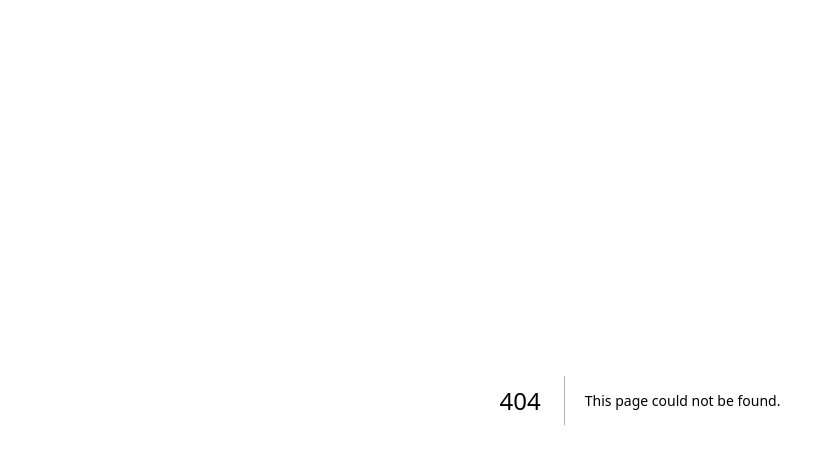
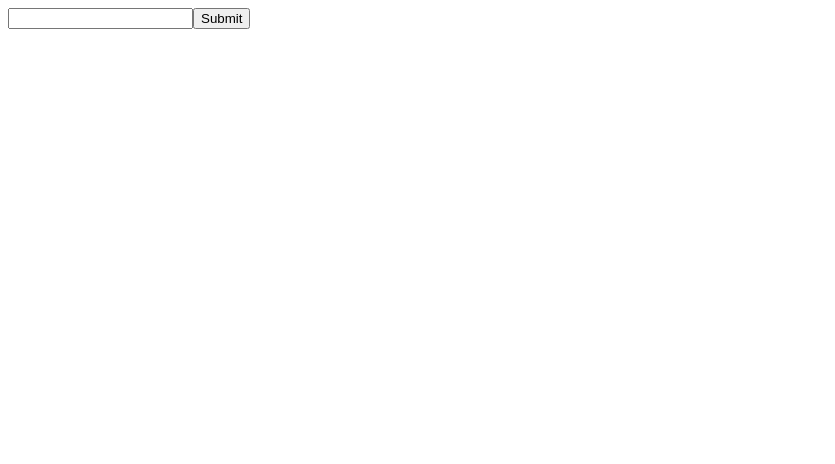
Before and after one commit to jyou0012/Final-year-project_ADL, a Next.js app: page /examples/form in a window 1280 px wide. Before the commit this address had no page. Shown: the top 464 px of the page, without its empty margins (0-835 px from the left). Built offline with nearby package versions, Linux system fonts and the light colour scheme.

Commit message:
Add a form example

```diff
--- /dev/null
+++ b/src/app/examples/form/actions.jsx
@@ -0,0 +1,5 @@
+"use server";
+
+export async function formAction() {
+  return "form request received";
+}
--- /dev/null
+++ b/src/app/examples/form/page.jsx
@@ -0,0 +1,19 @@
+"use client";
+
+import { useFormStatus, useFormState } from "react-dom";
+import { formAction } from "./actions";
+
+export default function Page() {
+  const { pending } = useFormStatus();
+  const [state, action] = useFormState(formAction, null);
+
+  console.log(state);
+
+  return (
+    <form action={action}>
+      <input type="text" name="name" />
+      <button disabled={pending}>{pending ? "Submitting..." : "Submit"}</button>
+      {state}
+    </form>
+  );
+}
--- /dev/null
+++ b/src/app/examples/page.jsx
@@ -0,0 +1,5 @@
+import Link from "next/link";
+
+export default function Page() {
+  return <Link href="/examples/form">Form</Link>;
+}
```
